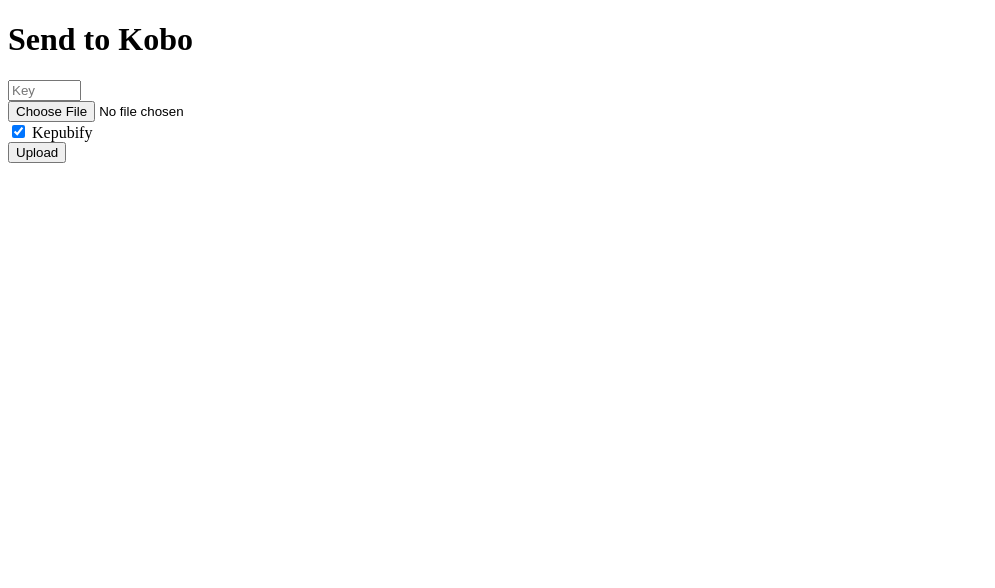
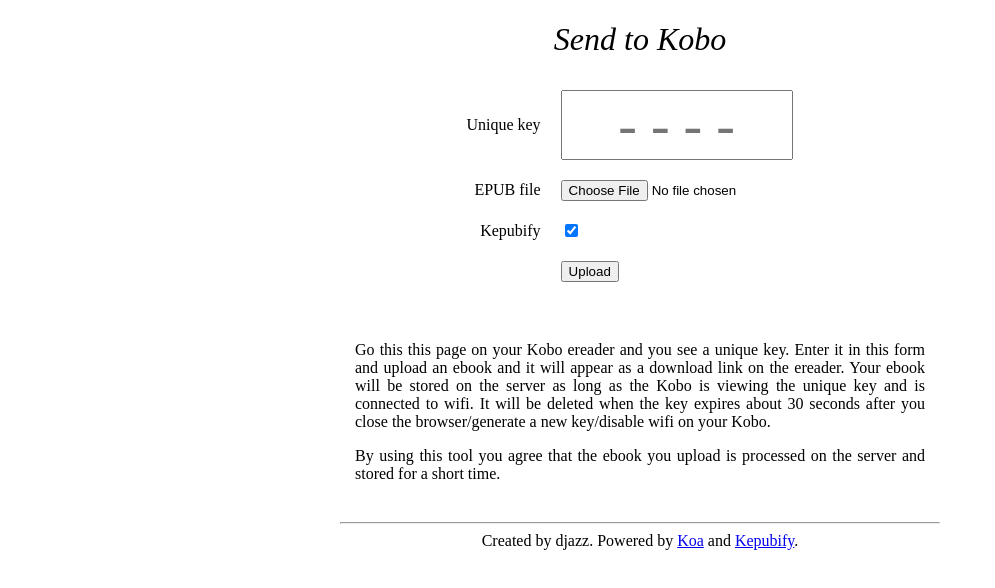
Before and after one commit to daniel-j/send2ereader, a website: page upload.html in a window 1280 px wide. Shown: the whole page, without its empty margins (0-995 px from the left). Drawn offline with Linux system fonts and the light colour scheme.

Commit message:
prettier upload page

```diff
--- /dev/null
+++ b/style.css
@@ -0,0 +1,48 @@
+
+.wrapper {
+    margin: 0 auto;
+    padding: 0 20px;
+    max-width: 600px;
+}
+h1 {
+    font-weight: normal;
+    font-style: italic;
+}
+#key {
+    font-size: 3.5em;
+    display: block;
+    letter-spacing: 0.1em;
+    margin: 10px 0;
+}
+.center {
+    text-align: center;
+}
+.right {
+    text-align: right;
+}
+#keygen, #downloadlink {
+    background: #CCC;
+    border: none;
+    color: black;
+    font-style: italic;
+    padding: 0.6em 1.3em;
+    line-height: 1.6;
+    display: inline-block;
+}
+#keygen:focus {
+    background: black;
+    color: white;
+}
+#downloads {
+    display: none;
+}
+
+
+
+
+#keyinput {
+    font-size: 3.5em;
+    width: 4em;
+    text-align: center;
+    font-family: serif;
+}
--- a/upload.html
+++ b/upload.html
@@ -4,17 +4,31 @@
 	<title>Send To Kobo</title>
 	<meta charset="utf-8"/>
 	<meta name="viewport" content="width=device-width, initial-scale=1.0"/>
+	<link rel="stylesheet" type="text/css" href="/style.css"/>
 </head>
 <body>
 
-<h1>Send to Kobo</h1>
+<div class="wrapper">
+	<h1 class="center">Send to Kobo</h1>
 
-<form action="/upload" method="post" enctype="multipart/form-data">
-	<input type="text" name="key" autocomplete="off" placeholder="Key" size="6" required /><br/>
-	<input type="file" name="file" accept=".epub,application/epub+zip" required /><br/>
-	<label><input type="checkbox" name="kepubify" checked /> Kepubify</label><br/>
-	<input type="submit" value="Upload" />
-</form>
+	<form action="/upload" method="post" enctype="multipart/form-data">
+		<table style="margin: 0 auto;" cellpadding=10 cellspacing=0>
+			<tr><td class="right">Unique key</td><td><input type="text" name="key" id="keyinput" autocomplete="off" inputmode="numeric" pattern="\d\d\d\d" placeholder="- - - -" required /></td></tr>
+			<tr><td class="right">EPUB file</td><td><input type="file" name="file" accept=".epub,application/epub+zip" required /></td></tr>
+			<tr><td class="right"><label for="kepubify">Kepubify</label></td><td><input type="checkbox" name="kepubify" id="kepubify" checked /></td></tr>
+			<tr><td></td><td><input type="submit" value="Upload" /></td></tr>
+		</table>
+	</form>
+	<br/>
+	<div style="padding: 15px; text-align: justify;">
+		<p>Go this this page on your Kobo ereader and you see a unique key. Enter it in this form and upload an ebook and it will appear as a download link on the ereader. Your ebook will be stored on the server as long as the Kobo is viewing the unique key and is connected to wifi. It will be deleted when the key expires about 30 seconds after you close the browser/generate a new key/disable wifi on your Kobo.</p>
+		<p>By using this tool you agree that the ebook you upload is processed on the server and stored for a short time.</p>
+	</div>
+	<hr/>
+	<div class="center">
+		Created by djazz. Powered by <a href="https://koajs.com/" target="_blank">Koa</a> and <a href="https://pgaskin.net/kepubify/" target="_blank">Kepubify</a>.
+	</div>
+</div>
 
 </body>
 </html>
```
Also changed, not shown: download.html (+1 -34 lines), index.js (+13 -13 lines).
